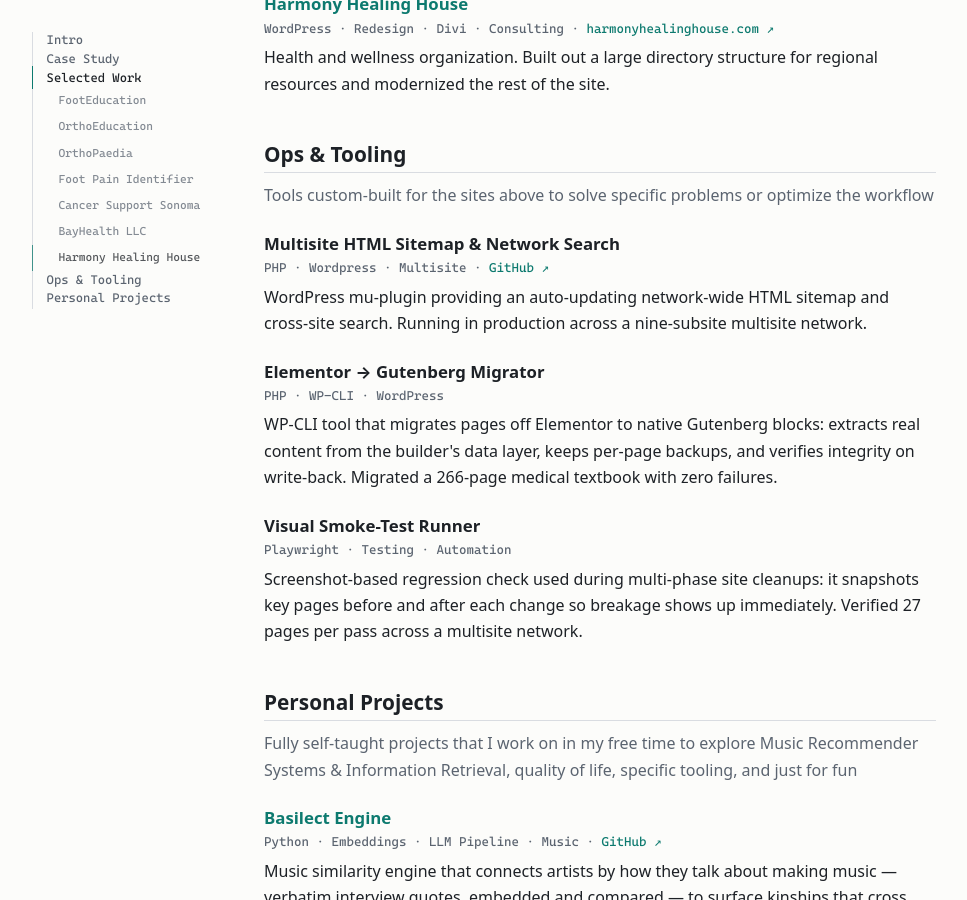
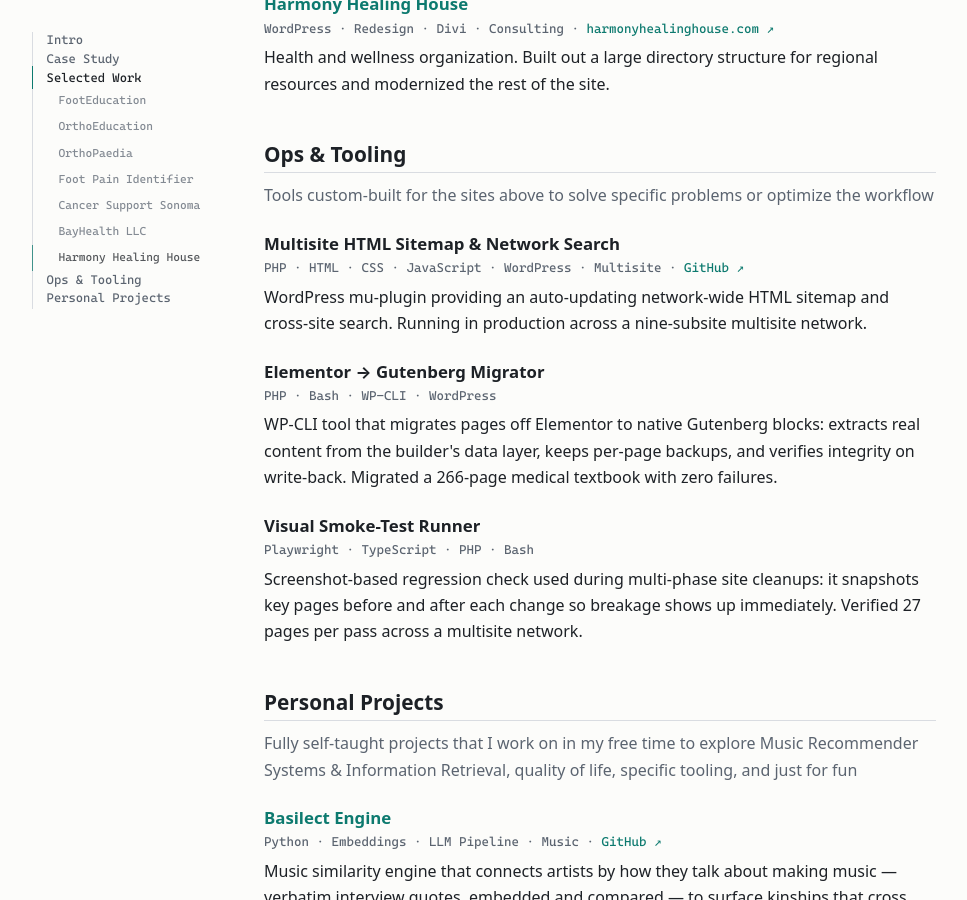
Before and after one commit to csmather/mather-cv, a Jekyll site: the page built from index.md, in a window 1280 px wide and 900 px high, scrolled down 1481 px. Shown: the whole window, without its empty margins (40-1007 px from the left). Built offline with Jekyll 4.4.1, drawn with Linux system fonts in a browser that asks for light colours.

Commit message:
renamed projects -> tools

```diff
--- a/_data/projects.yml
+++ b/_data/tools.yml
@@ -1,12 +1,12 @@
 - title: "Multisite HTML Sitemap & Network Search"
   description: "WordPress mu-plugin providing an auto-updating network-wide HTML sitemap and cross-site search. Running in production across a nine-subsite multisite network."
   github_url: "https://github.com/csmather/multisite-html-sitemap"
-  tags: ["PHP", "Wordpress", "Multisite"]
+  tags: ["PHP", "HTML", "CSS", "JavaScript", "WordPress", "Multisite"]
 
 - title: "Elementor → Gutenberg Migrator"
   description: "WP-CLI tool that migrates pages off Elementor to native Gutenberg blocks: extracts real content from the builder's data layer, keeps per-page backups, and verifies integrity on write-back. Migrated a 266-page medical textbook with zero failures."
-  tags: ["PHP", "WP-CLI", "WordPress"]
+  tags: ["PHP", "Bash", "WP-CLI", "WordPress"]
 
 - title: "Visual Smoke-Test Runner"
   description: "Screenshot-based regression check used during multi-phase site cleanups: it snapshots key pages before and after each change so breakage shows up immediately. Verified 27 pages per pass across a multisite network."
-  tags: ["Playwright", "Testing", "Automation"]
+  tags: ["Playwright", "TypeScript", "PHP", "Bash"]
--- a/_layouts/home.html
+++ b/_layouts/home.html
@@ -74,11 +74,11 @@ layout: default
     <section id="tooling">
       <h2>Ops &amp; Tooling</h2>
       <p class="muted section-intro">Tools custom-built for the sites above to solve specific problems or optimize the workflow</p>
-      {% for project in site.data.projects %}
-        <article class="entry" id="{{ project.title | slugify }}">
-          <h3>{{ project.title }}</h3>
-          <p class="tags">{{ project.tags | join: ' · ' }}{% if project.github_url %} · <a href="{{ project.github_url }}" target="_blank" rel="noopener">GitHub ↗</a>{% endif %}</p>
-          <p>{{ project.description }}</p>
+      {% for tool in site.data.tools %}
+        <article class="entry" id="{{ tool.title | slugify }}">
+          <h3>{{ tool.title }}</h3>
+          <p class="tags">{{ tool.tags | join: ' · ' }}{% if tool.github_url %} · <a href="{{ tool.github_url }}" target="_blank" rel="noopener">GitHub ↗</a>{% endif %}</p>
+          <p>{{ tool.description }}</p>
         </article>
       {% endfor %}
     </section>
```
